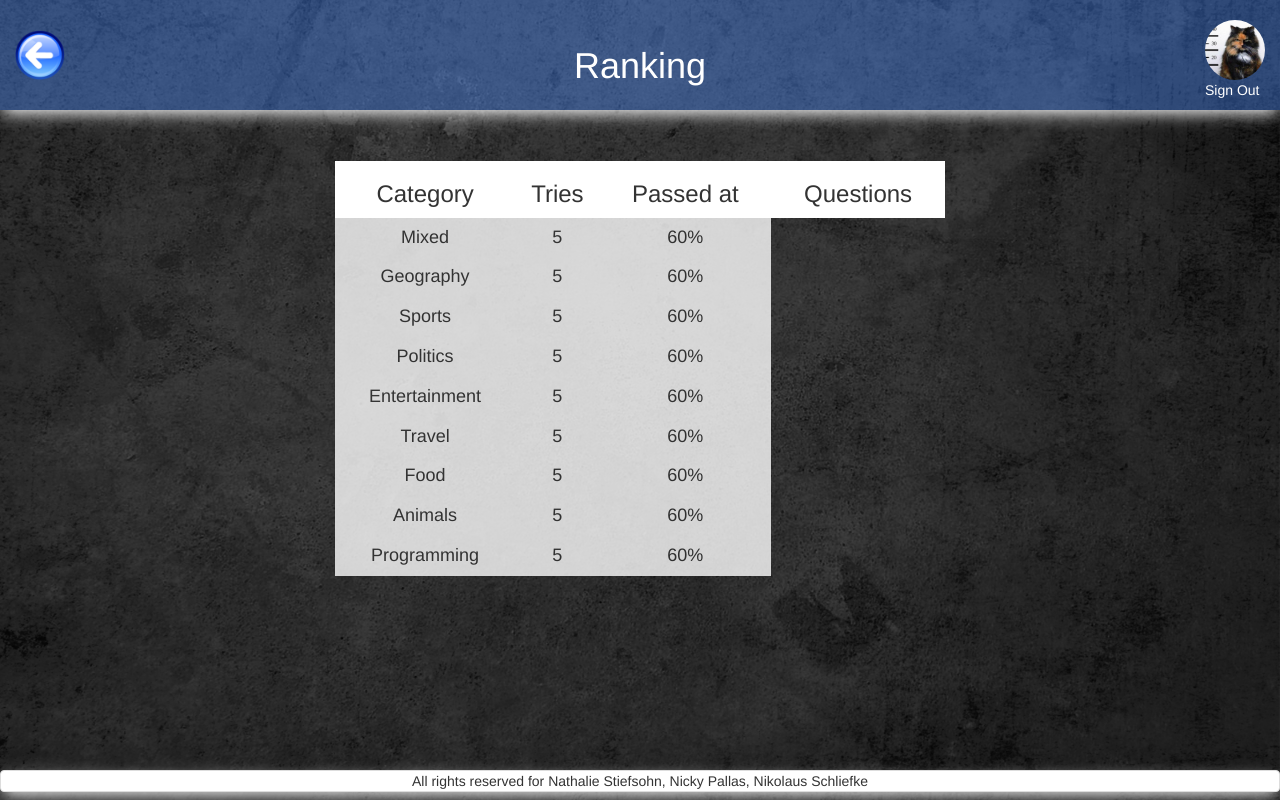
After one commit to fatblast40/CF-Final-QuizApp, a PHP site: page /admin_all_questions.php in a window 1280 px wide. The commit adds this page. Run offline with PHP 8.4, Linux system fonts and the light colour scheme; a user stored in the database is signed in; data comes from the database, SQL or seed files in the repository; some libraries are stand-ins or nearby versions.

```diff
--- /dev/null
+++ b/admin_all_questions.php
@@ -0,0 +1,116 @@
+<?php
+require_once('includes/start_session_admin.php');
+?>
+
+
+
+<!DOCTYPE html>
+<html>
+<head>
+	<title>Ranking</title>
+	<?php
+require_once('includes/head_tag.php');
+	?>
+</head>
+<body>
+<div id="wrap">
+  <div id="main" class="container-fluid clear-top">
+	<!-- header -->
+	<header class="row shadow" id="header">
+			<div class="col-xs-3">
+				<a href="home_admin.php">
+					<img alt="back_button" src="pictures/back_button.png" id="back_button"/>
+				</a>
+			</div>
+			<div class="col-xs-6 white text-center margin-top">
+                <h1 class="heading_font">Ranking</h1>
+            </div>
+        <?php
+        echo'
+            <div class="col-xs-3">
+                <a href="logout.php?logout" class="pull-right">
+                    <img class="img-circle show_avatar border" src="'.$user_avatar.'" alt="avatar" id="avatar_img"><br>
+                    Sign Out
+                </a>
+            </div>';
+        ?>
+
+	</header>
+
+	<!-- main -->
+	<div class="row">
+		<main class="col-xs-12">
+			<section class="row">
+				<!-- add main content here -->
+				<!-- choose category -->
+				<div class="col-xs-12 text-center margin-top">
+					<div class="row">
+
+
+				<!-- Table -->
+
+				<div class="col-xs-10 col-xs-offset-1 col-sm-6 col-sm-offset-3 margin-top">
+                        <table class="table-hover text-center" >
+                            <thead>
+
+                                <tr id="white_background">
+                                	<th class="text-center"><h3>Category</h3></th>
+                                	<th class="text-center"><h3>Tries</h3></th>
+                                    <th class="text-center"><h3>Passed at</h3></th>
+                                    <th class="text-center"><h3>Questions</h3></th>
+                                </tr>
+                            </thead>
+                            <tbody>
+
+                                 <?php
+                        include ('query/categories_query.php');
+			                while ($row_all_categories = mysqli_fetch_array($res_all_categories)){
+
+			                    $category = $row_all_categories['category'];
+			                    $category_id=$row_all_categories['id'];
+			                    $tries=$row_all_categories['tries'];
+			                    $passed_at = $row_all_categories['passed_at'];
+
+
+                            echo '
+								<a href="change_category.php?category_selected='.$category_id.'">
+	                                <tr class="clickable-row" data-href="change_category.php?category_selected='.$category_id.'">
+	                                    <td><h4>'.$category.'</h4></td>
+	                                    <td><h4>'.$tries.'</h4></td>
+	                                    <td><h4>'.($passed_at*100).'%</h4></td>
+
+	                                </tr>
+                                </a>
+
+                                ';
+
+                        }
+                        ?>
+
+                            </tbody>
+                        </table>
+
+
+                    </div>
+
+
+			</section>
+		</main>
+	</div>
+<!-- end wrapper to put footer on the bottom of the page -->
+  </div>
+</div>
+	<!-- footer -->
+	<?php
+require_once('includes/footer.php');
+	?>
+	 <script>
+			 	jQuery(document).ready(function($) {
+		    $(".clickable-row").click(function() {
+		        window.location = $(this).data("href");
+		    });
+		});
+	 </script>
+</body>
+</html>
+<?php ob_end_flush(); ?>
--- a/css/style.css
+++ b/css/style.css
@@ -253,12 +253,13 @@ tbody {
 }
 
 .red_background {
-    background-color: red;
+    background-color: #d32727;
     color:white;
 }
 
 .green_background {
-    background-color: #1ff22d;
+    background-color: #39b526;
+    color:white;
 }
 
 
@@ -270,3 +271,7 @@ tbody {
 .pick_category {
     width:100%;
 }
+
+#all_users_table td {
+    width: 1%;
+}
--- a/query/categories_query.php
+++ b/query/categories_query.php
@@ -2,8 +2,7 @@
 // Report:  score and games played per categories
 $query_all_categories = "
     SELECT
-        category,
-        categories.id AS category_id
+        *
 
 
     FROM `categories`
```
Also changed, not shown: admin_all_users.php (+13 -40 lines), 1 other file.
